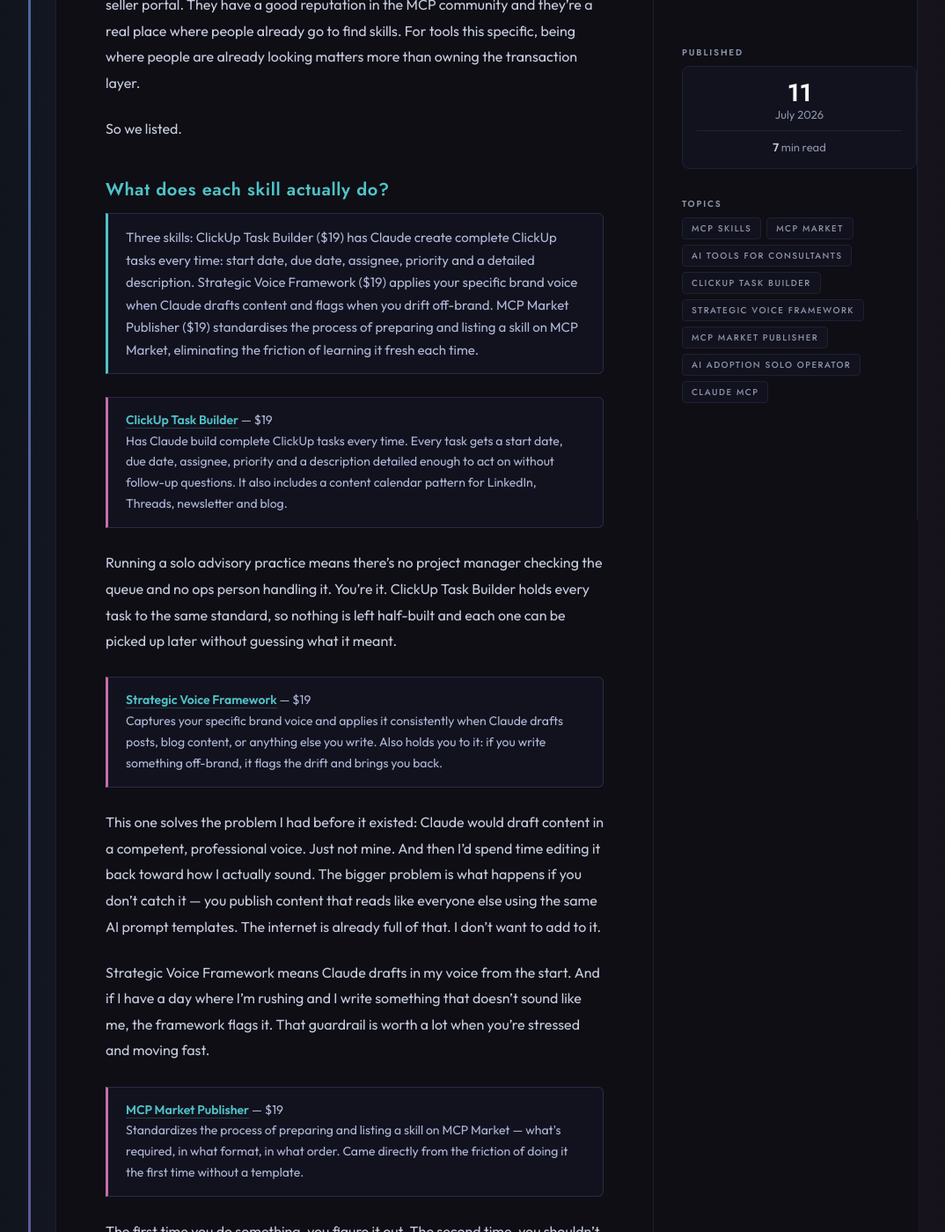
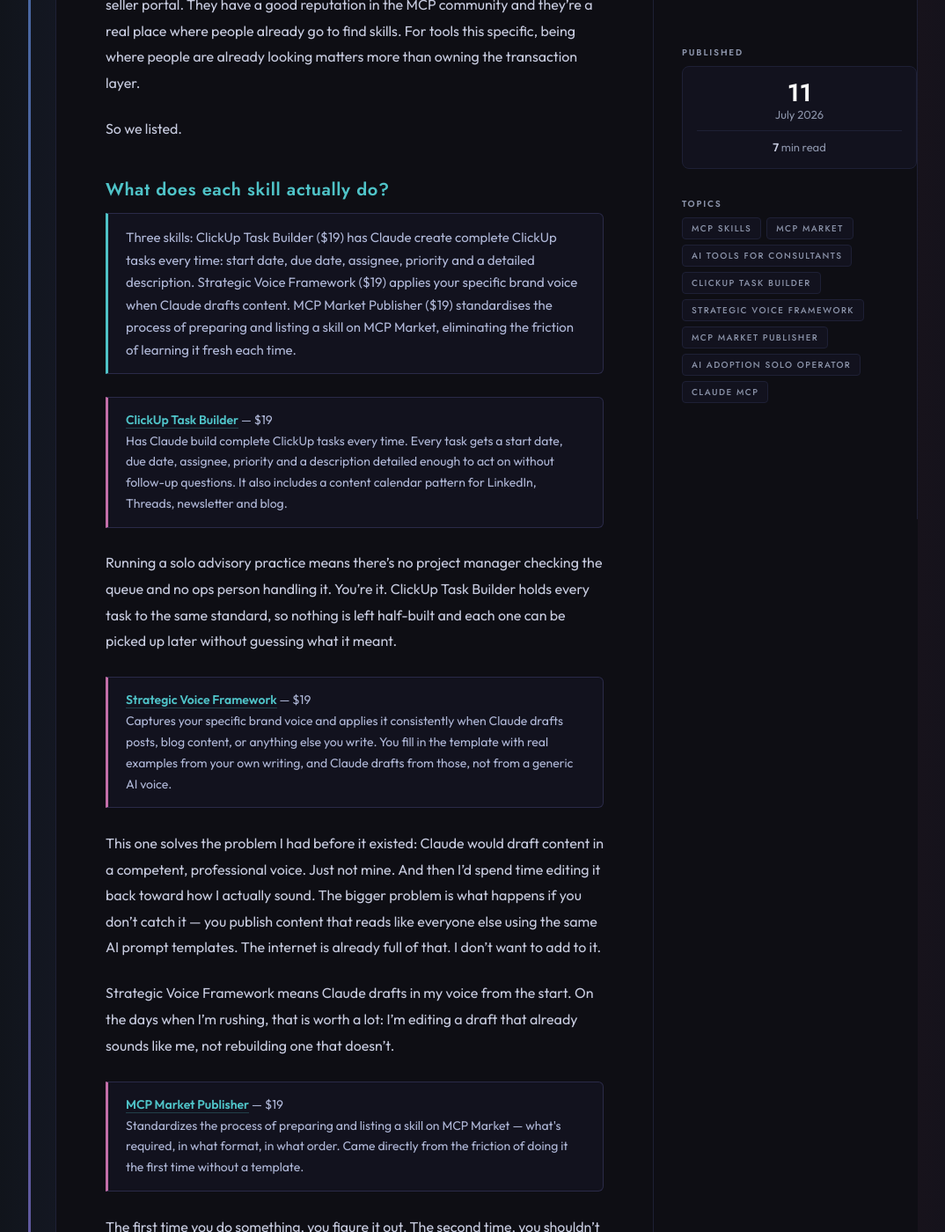
Before and after one commit to elizabethlemoine33-commits/bynorthlight-site, a Jekyll site: the page built from blog/northlight-mcp-skills-market.md, in a window 1280 px wide and 1400 px high, scrolled down 1775 px. Shown: the whole window at 88% size, without its empty margins (87-1161 px from the left). Built offline with Jekyll 4.4.1, drawn with Linux system fonts in a browser that asks for light colours; some of the changed text lies outside the part shown.

Commit message:
Skills Market: Strategic Voice Framework is a fill-in template, not a drift checker (#71)
* Skills Market: stop claiming Strategic Voice Framework flags off-brand drift

The skill file is a fill-in voice template; nothing in it checks the user's own writing for drift.
Product descriptions now say what it does: you fill in real examples and Claude drafts from them.
The personal sentence about Elizabeth's own use stays, pending her check.

Co-Authored-By: Claude Sonnet 5.5 <noreply@anthropic.com>

* Skills Market blog post: rewrite the personal sentence so it no longer says the framework flags drift

Co-Authored-By: Claude Sonnet 5.5 <noreply@anthropic.com>

---------

Co-authored-by: Claude Sonnet 5.5 <noreply@anthropic.com>

```diff
--- a/blog/northlight-mcp-skills-market.md
+++ b/blog/northlight-mcp-skills-market.md
@@ -33,7 +33,7 @@ faq:
   - q: "What MCP skills does Northlight Advisory Services offer?"
     a: "Northlight Advisory Services has three skills on MCP Market: ClickUp Task Builder ($19), which has Claude build complete ClickUp tasks every time, each with a start date, due date, assignee, priority and a detailed description; Strategic Voice Framework ($19), which captures your brand voice and applies it consistently with Claude; and MCP Market Publisher ($19), which standardizes the process of listing skills on MCP Market. All three are at mcpmarket.com/sellers/northlight-skills."
   - q: "What does the Strategic Voice Framework MCP skill do?"
-    a: "The Strategic Voice Framework captures your brand voice — tone, vocabulary, style, what you avoid — and applies it consistently when Claude drafts content. It flags drift too: if you write something off-brand, it can identify and correct it. For consultants producing a lot of written content, it is the difference between content that sounds like you and content that sounds like everyone else using the same AI defaults."
+    a: "The Strategic Voice Framework captures your brand voice — tone, vocabulary, style, what you avoid — and applies it consistently when Claude drafts content. It is a template you make your own: you fill in real examples from your writing, such as signature phrases, things you never say and before-and-after samples. For consultants producing a lot of written content, it is the difference between content that sounds like you and content that sounds like everyone else using the same AI defaults."
   - q: "Why did Northlight list on MCP Market rather than selling directly?"
     a: "MCP Market handled the infrastructure — Stripe integration, listing, discovery — so we didn't have to build a sales channel from scratch. They have a strong reputation in the MCP community and are an established place where people already look for skills. For tools this specific, being findable by people already looking for MCP skills matters more than owning the transaction layer."
   - q: "What is the MCP Market Publisher skill?"
@@ -98,7 +98,7 @@ So we listed.
 ## What does each skill actually do?
 
 <div class="answer-block">
-<p>Three skills: ClickUp Task Builder ($19) has Claude create complete ClickUp tasks every time: start date, due date, assignee, priority and a detailed description. Strategic Voice Framework ($19) applies your specific brand voice when Claude drafts content and flags when you drift off-brand. MCP Market Publisher ($19) standardises the process of preparing and listing a skill on MCP Market, eliminating the friction of learning it fresh each time.</p>
+<p>Three skills: ClickUp Task Builder ($19) has Claude create complete ClickUp tasks every time: start date, due date, assignee, priority and a detailed description. Strategic Voice Framework ($19) applies your specific brand voice when Claude drafts content. MCP Market Publisher ($19) standardises the process of preparing and listing a skill on MCP Market, eliminating the friction of learning it fresh each time.</p>
 </div>
 
 <div class="callout-block">
@@ -110,12 +110,12 @@ Running a solo advisory practice means there's no project manager checking the q
 
 <div class="callout-block">
 <p><strong><a href="https://mcpmarket.com/tools/skills/mp-strategic-voice-framework-8e9198aa" target="_blank" rel="noopener">Strategic Voice Framework</a></strong> — $19</p>
-<p>Captures your specific brand voice and applies it consistently when Claude drafts posts, blog content, or anything else you write. Also holds you to it: if you write something off-brand, it flags the drift and brings you back.</p>
+<p>Captures your specific brand voice and applies it consistently when Claude drafts posts, blog content, or anything else you write. You fill in the template with real examples from your own writing, and Claude drafts from those, not from a generic AI voice.</p>
 </div>
 
 This one solves the problem I had before it existed: Claude would draft content in a competent, professional voice. Just not mine. And then I'd spend time editing it back toward how I actually sound. The bigger problem is what happens if you don't catch it — you publish content that reads like everyone else using the same AI prompt templates. The internet is already full of that. I don't want to add to it.
 
-Strategic Voice Framework means Claude drafts in my voice from the start. And if I have a day where I'm rushing and I write something that doesn't sound like me, the framework flags it. That guardrail is worth a lot when you're stressed and moving fast.
+Strategic Voice Framework means Claude drafts in my voice from the start. On the days when I'm rushing, that is worth a lot: I'm editing a draft that already sounds like me, not rebuilding one that doesn't.
 
 <div class="callout-block">
 <p><strong><a href="https://mcpmarket.com/tools/skills/mp-mcp-market-publisher-prep-skills-for-sale-0f9749a7" target="_blank" rel="noopener">MCP Market Publisher</a></strong> — $19</p>
--- a/case-studies/northlight-skills-market.html
+++ b/case-studies/northlight-skills-market.html
@@ -493,7 +493,7 @@
             <div class="workflow-card-header">
               <p class="workflow-number">02 · $19</p>
               <h3 class="workflow-title">Strategic Voice Framework</h3>
-              <p class="workflow-desc">Captures your brand voice and applies it consistently when Claude drafts content. Also holds you to it, if you drift off-brand, it flags and corrects.</p>
+              <p class="workflow-desc">Captures your brand voice and applies it consistently when Claude drafts content. You fill in the template with real examples from your own writing, so Claude drafts from those.</p>
             </div>
             <div class="workflow-mockup">
               <ul class="decision-list">
```
